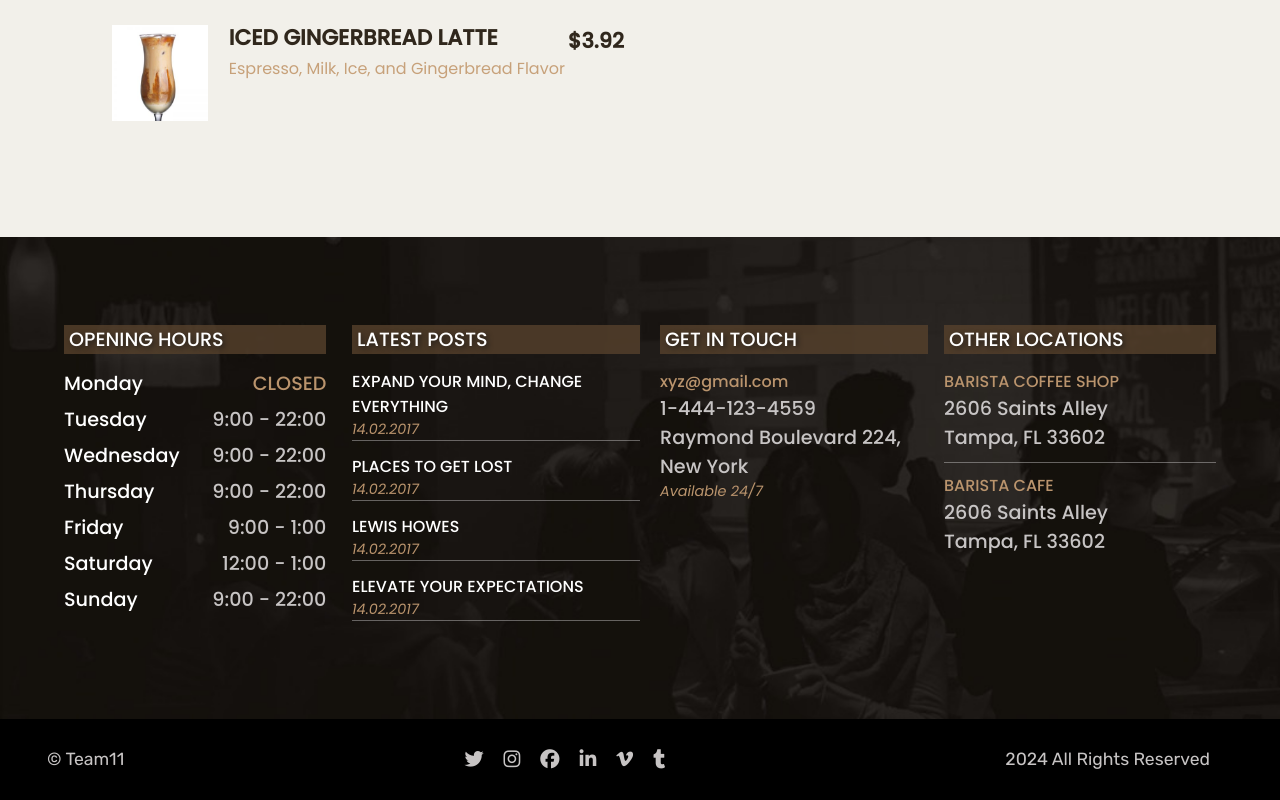
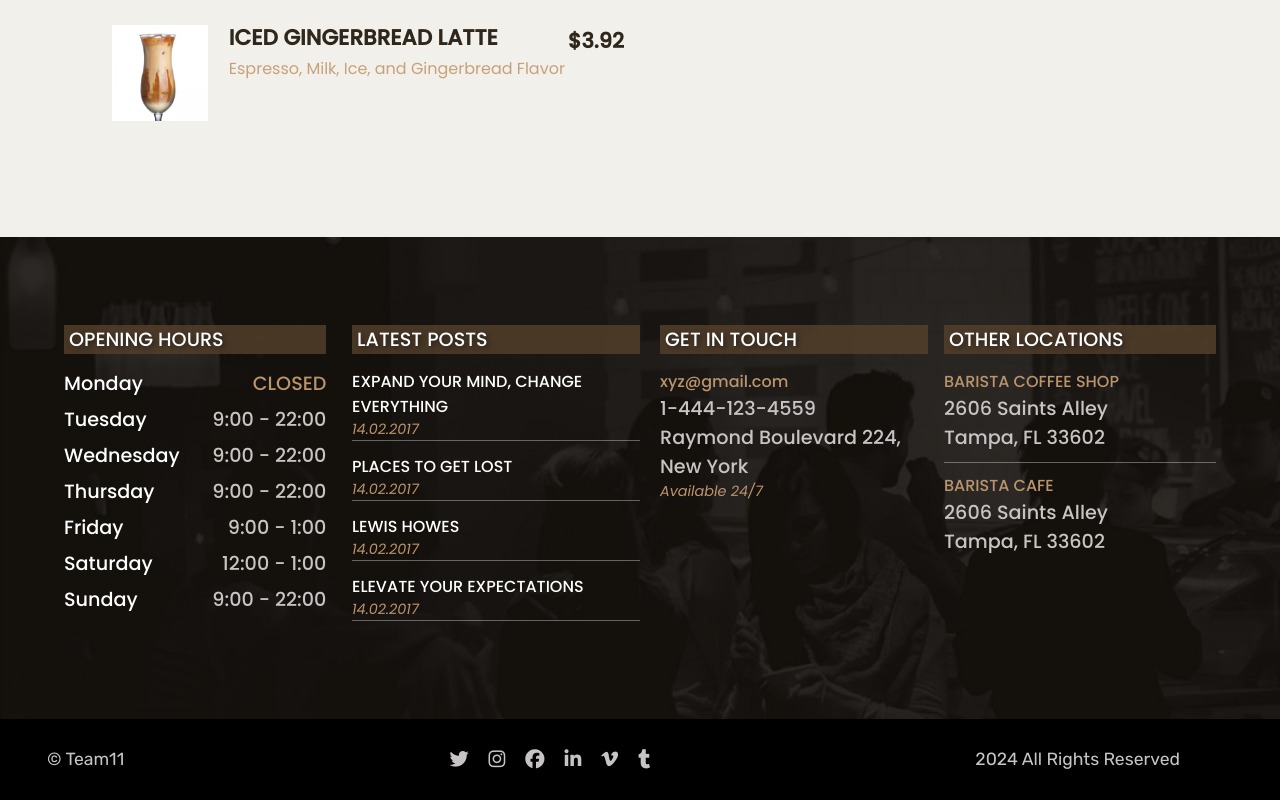
Before and after one commit to NadaAshraf25003/Coffee, a plain HTML site: page menu.html in a window 1280 px wide. Shown: the part 1528-2328 px from the top of the page. Drawn offline with nearby package versions, Linux system fonts and the light colour scheme; a web font is replaced by a local one.

Commit message:
menu.css

```diff
--- a/CSS/menu.css
+++ b/CSS/menu.css
@@ -686,7 +686,7 @@ footer .date{
     justify-content: space-between;
     align-items:center;
     padding-left: 47px;
-    padding-right: 70px;
+    padding-right: 100px;
 
 
 }
```
